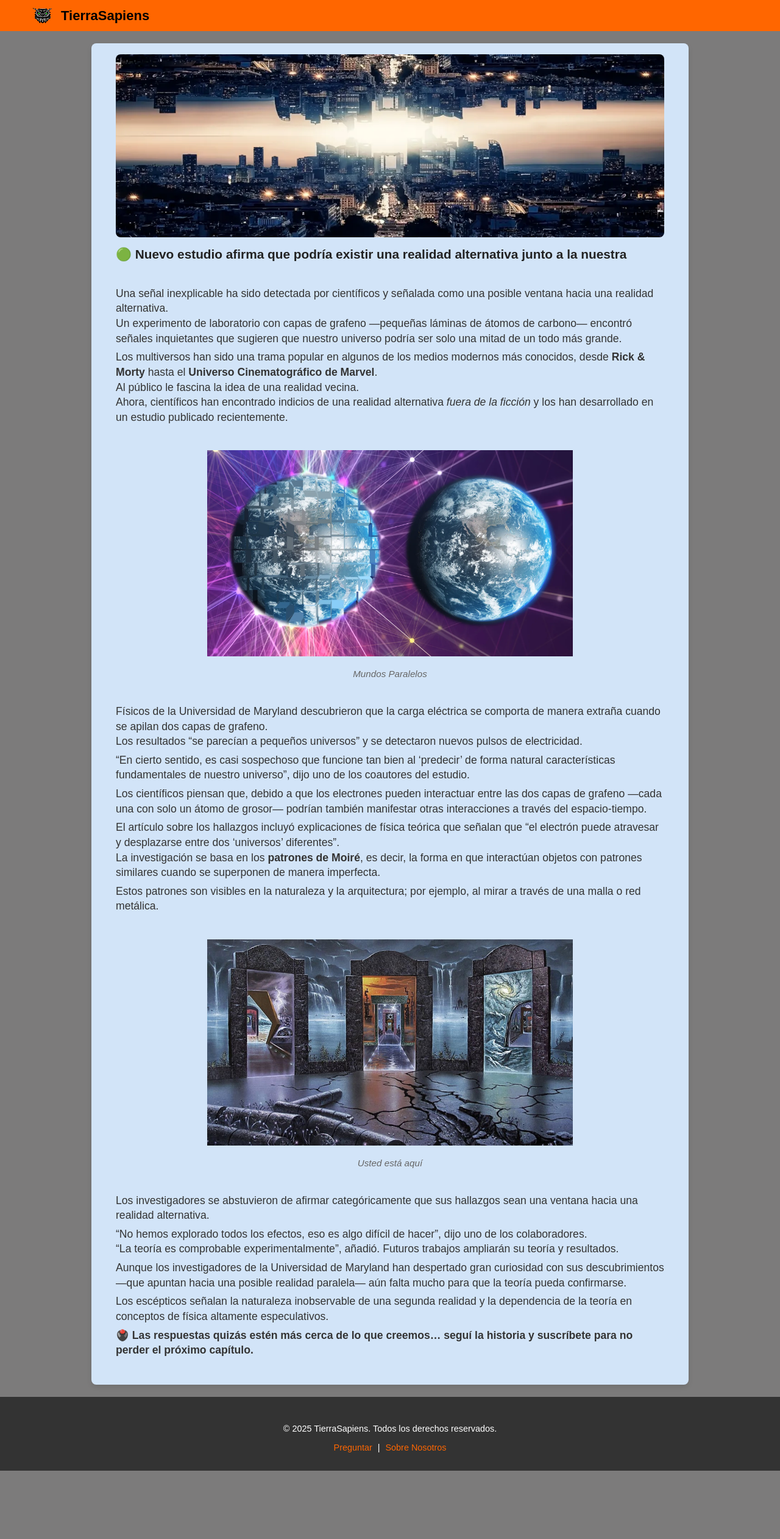
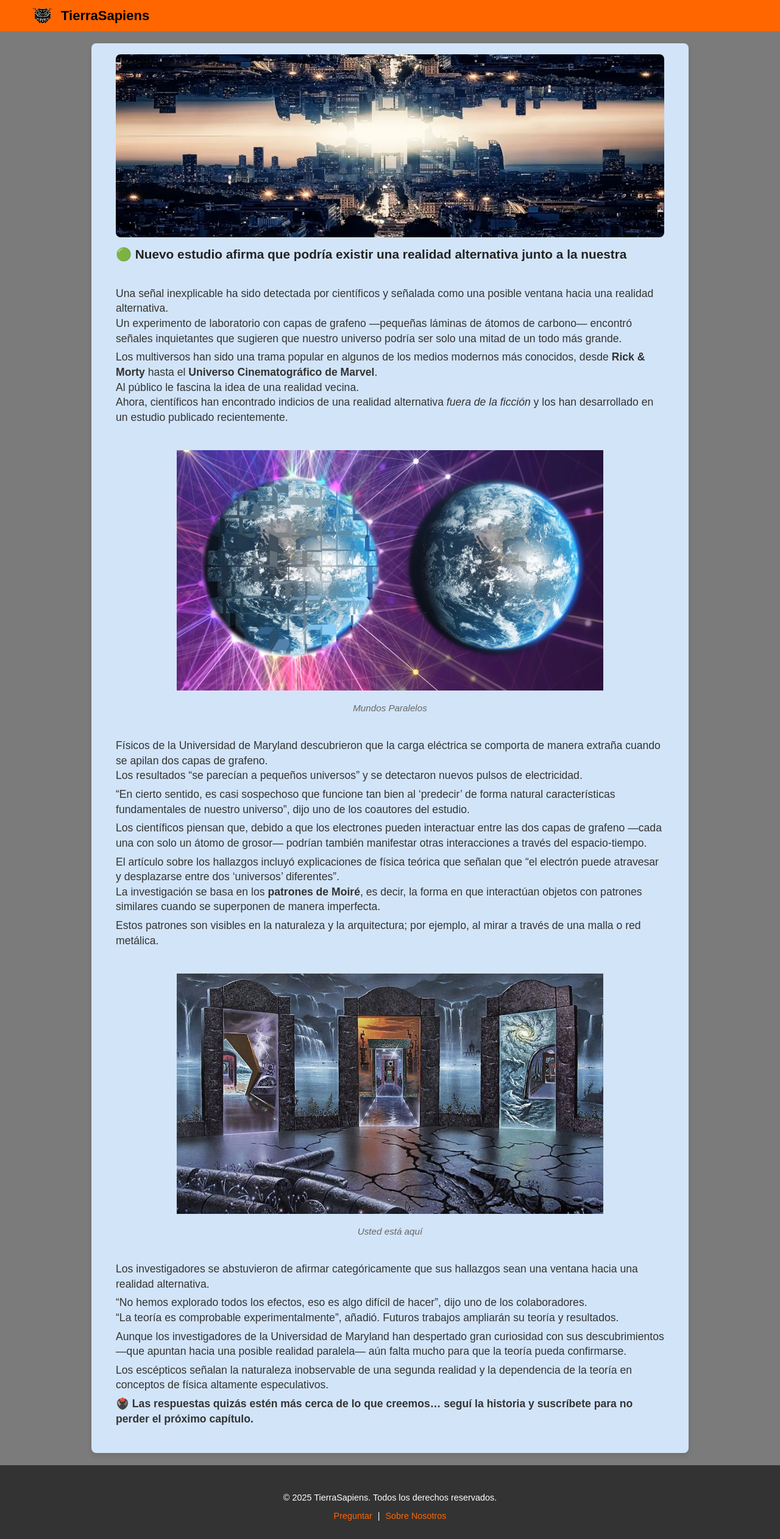
Before and after one commit to TierraSapiens/RealidadAlterna, a Jekyll site: the page built from _posts/2025-11-16-nuevo-estudio-afirma-que-podria-existir-una-realidad-alternativa.md, in a window 1280 px wide. Shown: the whole page at 61% size. Built offline with Jekyll 4.4.1, drawn with Linux system fonts in a browser that asks for light colours; before the commit the page ends 2411 px from its top, so only the background shows below that.

Commit message:
Modificacion

```diff
--- a/assets/css/style.css
+++ b/assets/css/style.css
@@ -186,8 +186,8 @@ footer {
 /* Solo imágenes insertadas dentro del texto del post */
 .post-content img {
     /* TAMAÑO EN PÍXELES (Tú decides la medida)*/
-    max-width: 600px !important; /* ANCHO maximo */
-    max-height: 450px;           /*ALTURA Maxima*/
+    max-width: 700px !important; /* ANCHO maximo */
+    max-height: 400px;           /*ALTURA Maxima*/
     width: 100%;  /* Asegura que la imagen no exceda el ancho del contenedor */
     height: auto;
 
```
